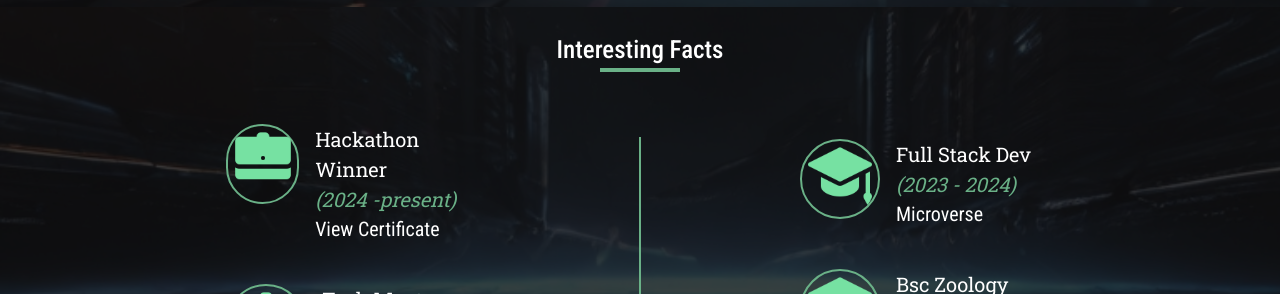
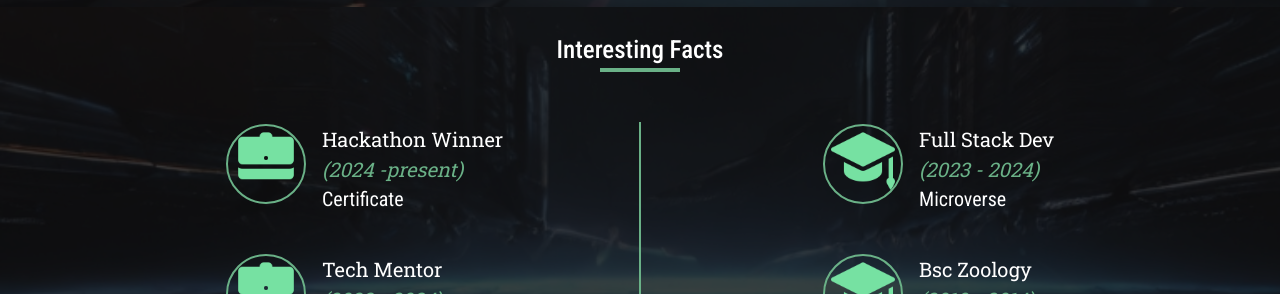
Before and after one commit to Ayokunnumi1/ayokunnumi-portfolio, a React (Create React App) app: page / in a window 1280 px wide. Shown: the part 3480-3774 px from the top of the page. Built offline with nearby package versions, Linux system fonts and the light colour scheme.

Commit message:
Use no-wrap text

```diff
--- a/src/component/InterestingFacts.js
+++ b/src/component/InterestingFacts.js
@@ -26,13 +26,13 @@ const InterestingFacts = () => {
                   alt="portfolio"
                 />
               </div>
-              <div>
-                <h4 className="qualification">Hackathon Winner</h4>
+              <div className="min-w-0 whitespace-nowrap">
+                <h3 className="qualification">Hackathon Winner</h3>
                 <p className="text-custom-green qualification-date">
                   (<span>2024 -</span>
                   <span>present</span>)
                 </p>
-                <p className="qualification-sch">View Certificate</p>
+                <p className="qualification-sch">Certificate</p>
               </div>
             </div>
             <div className="flex gap-4">
@@ -54,7 +54,10 @@ const InterestingFacts = () => {
             </div>
           </div>
           <span className="hidden sd:block sd:absolute sd:h-40 md:h-48 lg:h-56 w-0.5 border-r-2 border-custom-green"></span>
-          <div ref={addToRef} className="container flex flex-col gap-6 sd:gap-10">
+          <div
+            ref={addToRef}
+            className="container flex flex-col gap-6 sd:gap-10"
+          >
             <div className="flex gap-4">
               <div className="w-14 h-14 lg:w-20 lg:h-20 rounded-full border-2 border-custom-green">
                 <img
```
